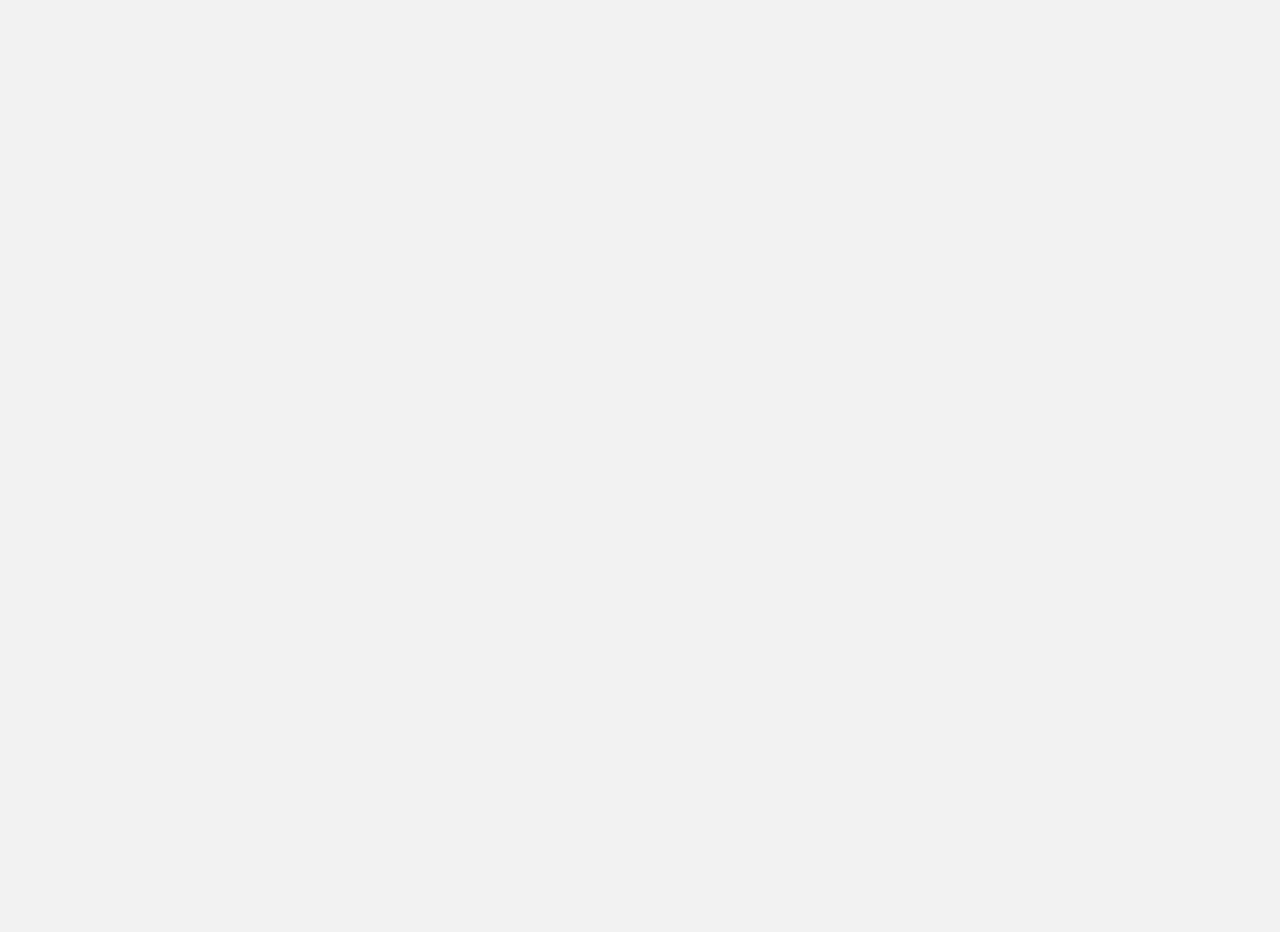
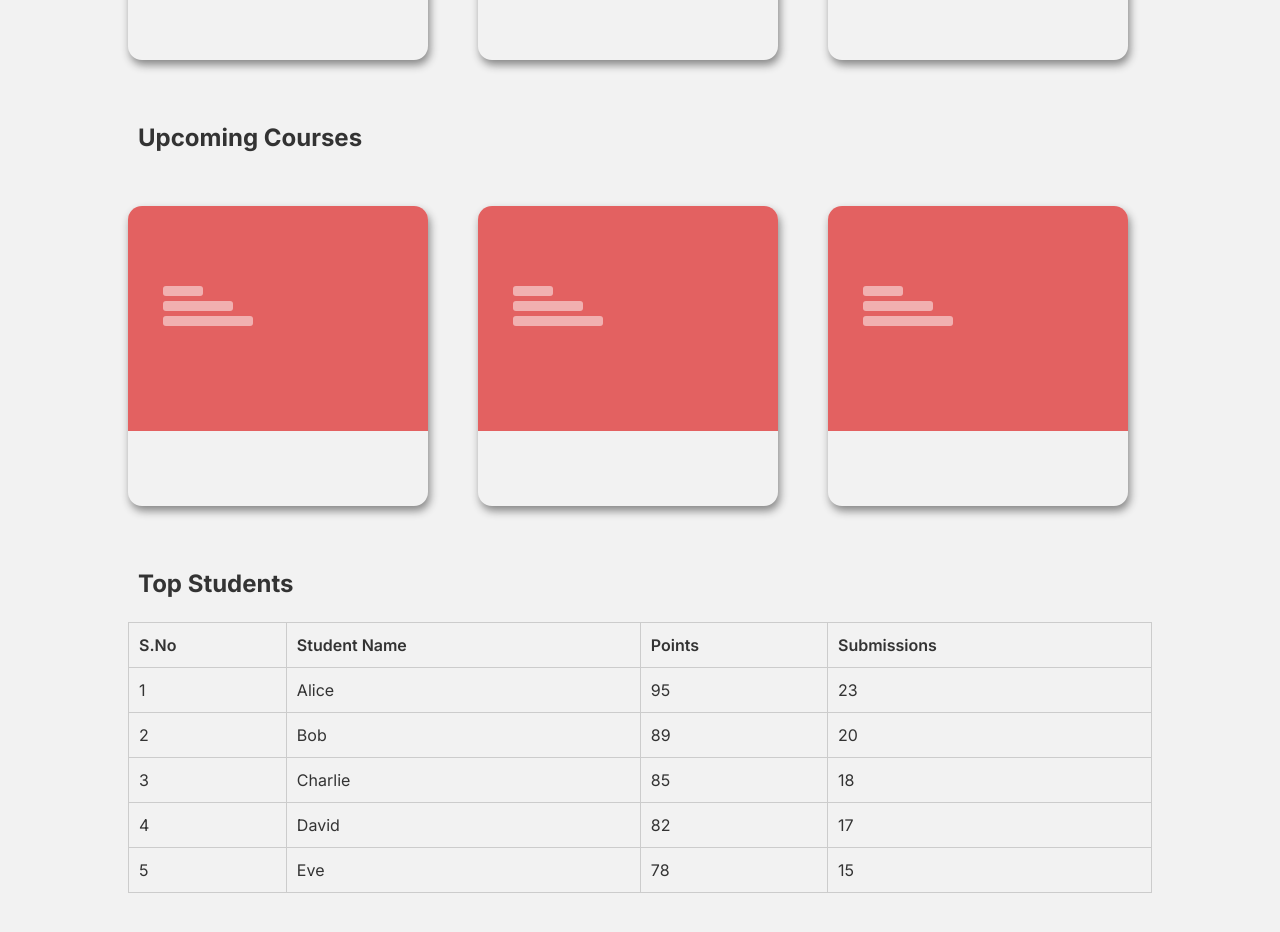
Before and after one commit to srivaishnavichintha/iship-project, a React (Vite) app: page /mentor/Dash in a window 1280 px wide. Before the commit this address had no page. Shown: the part 400-1332 px from the top of the page. Before the commit the page ends 800 px from the top, so only its background shows below. Built offline with nearby package versions, Linux system fonts and the light colour scheme.

Commit message:
mentor dashboard

```diff
--- a/src/App.jsx
+++ b/src/App.jsx
@@ -3,7 +3,9 @@ import Landing from "./Landing";
 import Student_main_dashboard from "./Student_main_dashboard";
 import Practice_board from "./Practice_board";
 import Login from "./Login"
-import Mentor_dashboard from "./Mentor_dashboard"
+// import Mentor_dashboard from "./Mentor_dashboard"
+import Dash from "./mentor/Dash";
+import Course from "./mentor/Course";
 function App() {
   return (
     <Router>
@@ -12,7 +14,9 @@ function App() {
         <Route path="/studentdashboard" element={<Student_main_dashboard/>} />
         <Route path="/practice" element={<Practice_board />} />
         <Route path="/login" element={<Login/>} />
-        <Route path="/mentordashboard" element={<Mentor_dashboard />} />
+        {/* <Route path="/mentordashboard" element={<Mentor_dashboard />} /> */}
+         <Route path="/mentor/Dash" element={<Dash />} />
+         <Route path="/mentor/courses" element={<Course />} />
       </Routes>
     </Router>
   );
--- /dev/null
+++ b/src/mentor/Course.css
@@ -0,0 +1,160 @@
+.stu_con {
+  padding-left: 10%;
+  padding-right: 10%;
+  padding-top: 5%;
+  font-family: sans-serif;
+  position: relative;
+}
+
+.title_bar {
+  display: flex;
+  justify-content: space-between;
+  align-items: center;
+}
+
+.plus_btn {
+  font-size: 30px;
+  background-color: #1d4ed8;
+  color: white;
+  border: none;
+  border-radius: 50%;
+  width: 50px;
+  height: 50px;
+  cursor: pointer;
+  transition: background-color 0.3s ease;
+}
+
+.plus_btn:hover {
+  background-color: #2563eb;
+}
+
+.card_cover {
+  margin-top: 50px;
+  display: flex;
+  gap: 50px;
+  flex-wrap: wrap;
+}
+
+.card {
+  width: 300px;
+  height: 300px;
+  box-shadow: 2px 5px 8px #888888;
+  border-radius: 14px;
+  background: linear-gradient(to bottom, rgb(227, 97, 97) 75%, transparent 25%);
+  position: relative;
+  transition: transform 0.3s ease;
+}
+
+.card:hover {
+  transform: translateY(-20px);
+}
+
+.rec {
+  position: absolute;
+  top: 25%;
+  left: 10%;
+  opacity: 0.5;
+}
+
+.rec1,
+.rec2,
+.rec3 {
+  border-radius: 3px;
+  background-color: white;
+  margin: 5px;
+}
+
+.rec1 {
+  width: 40px;
+  height: 10px;
+}
+
+.rec2 {
+  width: 70px;
+  height: 10px;
+}
+
+.rec3 {
+  width: 90px;
+  height: 10px;
+}
+
+/* Overlay and Form Styles */
+.form_overlay {
+  position: fixed;
+  top: 0;
+  left: 0;
+  width: 100%;
+  height: auto;
+  background: rgba(255, 255, 255, 0.95);
+  z-index: 1000;
+  display: flex;
+  justify-content: center;
+  padding-top: 20px;
+}
+
+.course_form {
+  background-color: #f0f4f8;
+  padding: 30px;
+  border-radius: 12px;
+  box-shadow: 0px 4px 20px rgba(0, 0, 0, 0.2);
+  width: 500px;
+  display: flex;
+  flex-direction: column;
+  gap: 15px;
+}
+
+.course_form input {
+  padding: 10px;
+  border: 1px solid #ccc;
+  border-radius: 8px;
+}
+
+.form_buttons {
+  display: flex;
+  justify-content: space-between;
+}
+
+.submit_btn {
+  width: 48%;
+  padding: 10px;
+  background-color: #10b981;
+  color: white;
+  border: none;
+  border-radius: 8px;
+  cursor: pointer;
+}
+
+.submit_btn:hover {
+  background-color: #059669;
+}
+
+.cancel_btn {
+  width: 48%;
+  padding: 10px;
+  background-color: #ef4444;
+  color: white;
+  border: none;
+  border-radius: 8px;
+  cursor: pointer;
+}
+
+.cancel_btn:hover {
+  background-color: #dc2626;
+}
+
+/* Slide-down animation */
+@keyframes slideDown {
+  from {
+    transform: translateY(-100%);
+    opacity: 0;
+  }
+  to {
+    transform: translateY(0%);
+    opacity: 1;
+  }
+}
+
+.slide-down {
+  animation: slideDown 0.4s ease-out;
+}
--- /dev/null
+++ b/src/mentor/Course.jsx
@@ -0,0 +1,57 @@
+import React, { useState } from "react";
+import "./Course.css";
+
+const CourseCard = () => {
+  return (
+    <div className="card">
+      <div className="rec">
+        <div className="rec1"></div>
+        <div className="rec2"></div>
+        <div className="rec3"></div>
+      </div>
+    </div>
+  );
+};
+
+export default function Course() {
+  const [showForm, setShowForm] = useState(false);
+
+  const handleAddClick = () => {
+    setShowForm(true);
+  };
+
+  const handleClose = () => {
+    setShowForm(false);
+  };
+
+  return (
+    <div className="stu_con">
+      {showForm && (
+        <div className="form_overlay">
+          <div className="course_form slide-down">
+            <h2>Add New Course</h2>
+            <input type="text" placeholder="Course Name" />
+            <input type="text" placeholder="Description" />
+            <input type="text" placeholder="Level (Beginner, Intermediate, Advanced)" />
+            <input type="text" placeholder="Category" />
+            <div className="form_buttons">
+              <button className="submit_btn">Add Course</button>
+              <button className="cancel_btn" onClick={handleClose}>Cancel</button>
+            </div>
+          </div>
+        </div>
+      )}
+
+      <div className="title_bar">
+        <h1>My Courses</h1>
+        <button className="plus_btn" onClick={handleAddClick}>+</button>
+      </div>
+
+      <div className="card_cover">
+        <CourseCard />
+        <CourseCard />
+        <CourseCard />
+      </div>
+    </div>
+  );
+}
--- /dev/null
+++ b/src/mentor/Dash.css
@@ -0,0 +1,75 @@
+.mentor_dashboard {
+  padding: 5% 10%;
+}
+
+.section {
+  margin-bottom: 60px;
+}
+
+.card_cover {
+  display: flex;
+  gap: 50px;
+  margin-top: 30px;
+}
+
+.popular_card,
+.upcoming_card {
+  width: 300px;
+  height: 300px;
+  box-shadow: 2px 5px 8px #888888;
+  border-radius: 14px;
+  background: linear-gradient(to bottom, rgb(227, 97, 97) 75%, transparent 25%);
+  position: relative;
+  transition: transform 0.3s ease;
+}
+
+.popular_card:hover,
+.upcoming_card:hover {
+  transform: translateY(-20px);
+}
+
+.rec {
+  position: absolute;
+  top: 25%;
+  left: 10%;
+  opacity: 0.5;
+}
+
+.rec1,
+.rec2,
+.rec3 {
+  border-radius: 3px;
+  background-color: white;
+  height: 10px;
+  margin: 5px 0;
+}
+
+.rec1 {
+  width: 40px;
+}
+
+.rec2 {
+  width: 70px;
+}
+
+.rec3 {
+  width: 90px;
+}
+
+.top_students_table {
+  width: 100%;
+  border-collapse: collapse;
+  margin-top: 20px;
+}
+
+.top_students_table th,
+.top_students_table td {
+  border: 1px solid #ccc;
+  padding: 10px;
+  text-align: left;
+}
+
+.top_students_table th {
+  background-color: #f2f2f2;
+  font-weight: 600;
+}
--- /dev/null
+++ b/src/mentor/Dash.jsx
@@ -0,0 +1,73 @@
+import React from "react";
+import "./Dash.css";
+
+const Card = ({ type }) => {
+  return (
+    <div className={`${type}_card`}>
+      <div className="rec">
+        <div className="rec1"></div>
+        <div className="rec2"></div>
+        <div className="rec3"></div>
+      </div>
+    </div>
+  );
+};
+
+const StudentRow = ({ sno, name, points, submissions }) => {
+  return (
+    <tr>
+      <td>{sno}</td>
+      <td>{name}</td>
+      <td>{points}</td>
+      <td>{submissions}</td>
+    </tr>
+  );
+};
+
+export default function MentorDashboard() {
+  return (
+    <div className="mentor_dashboard">
+      {/* Popular Courses */}
+      <div className="section">
+        <h2>Popular Courses</h2>
+        <div className="card_cover">
+          <Card type="popular" />
+          <Card type="popular" />
+          <Card type="popular" />
+        </div>
+      </div>
+
+      {/* Upcoming Courses */}
+      <div className="section">
+        <h2>Upcoming Courses</h2>
+        <div className="card_cover">
+          <Card type="upcoming" />
+          <Card type="upcoming" />
+          <Card type="upcoming" />
+        </div>
+      </div>
+
+      {/* Top Students */}
+      <div className="section">
+        <h2>Top Students</h2>
+        <table className="top_students_table">
+          <thead>
+            <tr>
+              <th>S.No</th>
+              <th>Student Name</th>
+              <th>Points</th>
+              <th>Submissions</th>
+            </tr>
+          </thead>
+          <tbody>
+            <StudentRow sno="1" name="Alice" points="95" submissions="23" />
+            <StudentRow sno="2" name="Bob" points="89" submissions="20" />
+            <StudentRow sno="3" name="Charlie" points="85" submissions="18" />
+            <StudentRow sno="4" name="David" points="82" submissions="17" />
+            <StudentRow sno="5" name="Eve" points="78" submissions="15" />
+          </tbody>
+        </table>
+      </div>
+    </div>
+  );
+}
```
Also changed, not shown: 1 other file (tests, documents, lock files or other folders).
